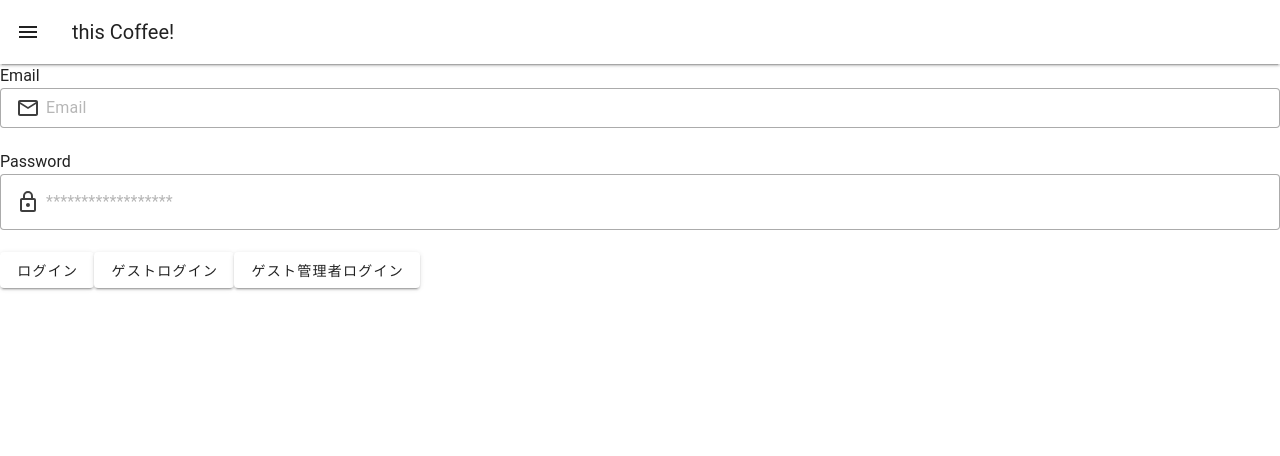
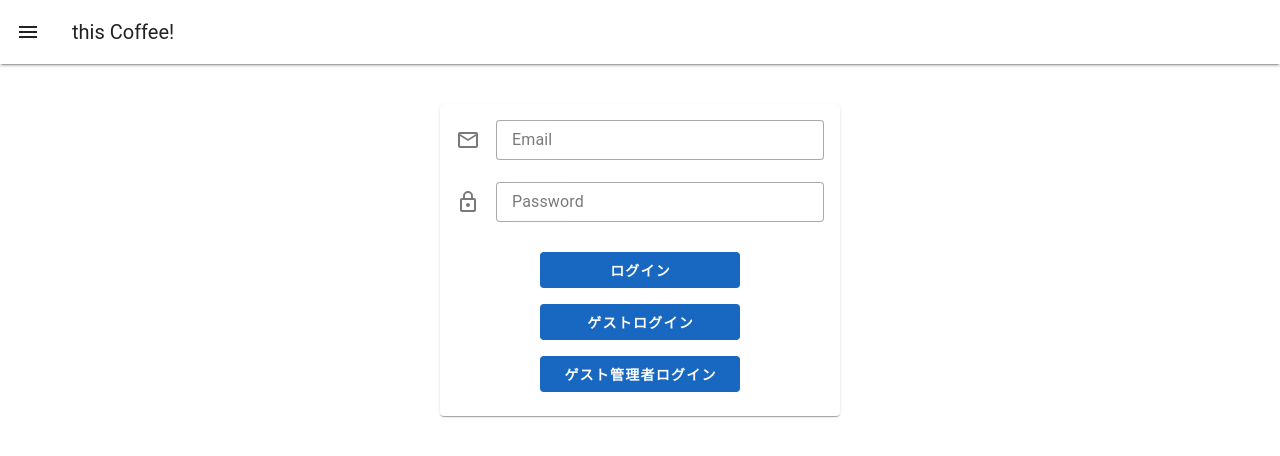
Before and after one commit to tomoaki198211/this_coffee_front, a Vue app: page /auth/login in a window 1280 px wide. Shown: the top 456 px of the page. Built offline with nearby package versions, Linux system fonts and the light colour scheme.

Commit message:
LoginVueをvuetify適用

```diff
--- a/src/views/LoginView.vue
+++ b/src/views/LoginView.vue
@@ -34,31 +34,56 @@ const guestAdminLogin = (): void => {
 };
 </script>
 <template>
-  <div>
-    <div>
-      <label for="email"> Email </label>
+  <v-card class="mt-10 mb-8 mx-auto" width="400px">
+    <v-container class="">
       <v-text-field
+        :prepend-icon="mdiEmailOutline"
         v-model="user.email"
+        label="Email"
         density="compact"
-        placeholder=" Email"
         variant="outlined"
-      >
-        <v-icon :icon="mdiEmailOutline"></v-icon
       ></v-text-field>
-    </div>
-    <div>
-      <label for="password"> Password </label>
       <v-text-field
+        :prepend-icon="mdiLockOutline"
         v-model="user.password"
-        placeholder=" ******************"
+        label="Password"
+        density="compact"
+        type="password"
         variant="outlined"
-        ><v-icon :icon="mdiLockOutline"></v-icon
       ></v-text-field>
-    </div>
-    <div>
-      <v-btn @click="onLogin">ログイン</v-btn>
-      <v-btn @click="guestLogin">ゲストログイン</v-btn>
-      <v-btn @click="guestAdminLogin">ゲスト管理者ログイン</v-btn>
-    </div>
-  </div>
+      <v-card-actions>
+        <v-btn
+          class="mx-auto"
+          variant="flat"
+          color="primary"
+          width="200px"
+          @click="onLogin"
+        >
+          <p class="font-weight-bold">ログイン</p>
+        </v-btn>
+      </v-card-actions>
+      <v-card-actions>
+        <v-btn
+          class="mx-auto"
+          variant="flat"
+          color="primary"
+          width="200px"
+          @click="guestLogin"
+        >
+          <p class="font-weight-bold">ゲストログイン</p>
+        </v-btn>
+      </v-card-actions>
+      <v-card-actions>
+        <v-btn
+          class="mx-auto"
+          variant="flat"
+          color="primary"
+          width="200px"
+          @click="guestAdminLogin"
+        >
+          <p class="font-weight-bold">ゲスト管理者ログイン</p>
+        </v-btn>
+      </v-card-actions>
+    </v-container>
+  </v-card>
 </template>
```
